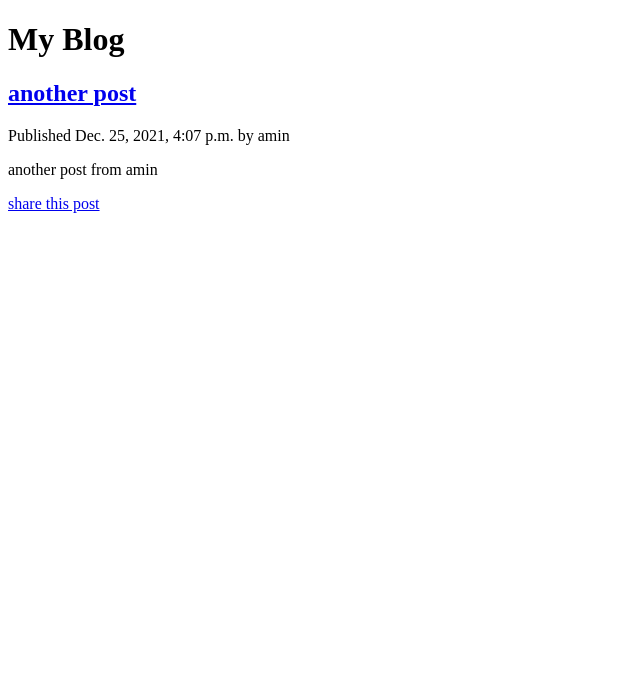
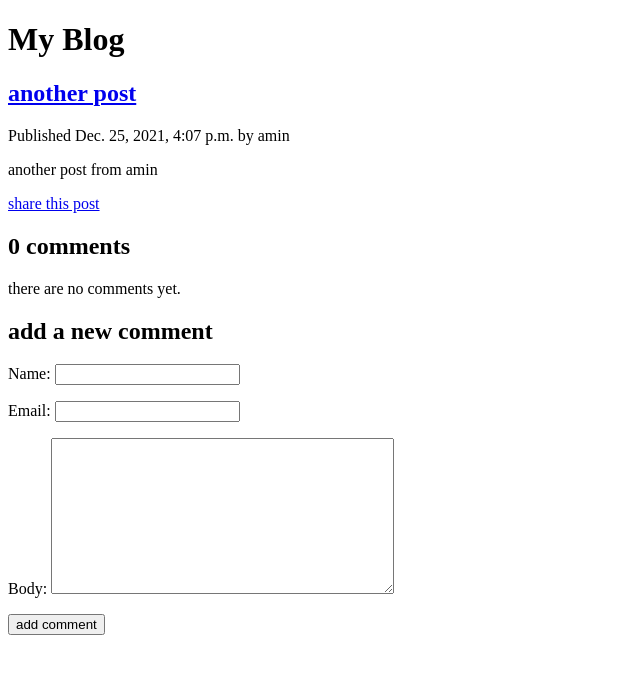
Before and after one commit to aminMuktar/django_template, a Django app: a page that uses blog/templates/blog/post/detail.html in a window 1280 px wide. Shown: the top 674 px of the page, without its empty margins (0-640 px from the left). Run offline with Django 3.2, Linux system fonts and the light colour scheme; data comes from the database, SQL or seed files in the repository; both versions use the stored data as it was after the commit.

Commit message:
added comment section

```diff
--- a/blog/templates/blog/post/detail.html
+++ b/blog/templates/blog/post/detail.html
@@ -7,4 +7,26 @@
     <p class="date">Published {{ post.publish }} by {{ post.author}}</p>
     {{ post.body|linebreaks }}
     <p><a href="{% url 'blog:post_share' post.id %}">share this post</a><p>
+    {% with comments.count as total_comments %}
+        <h2>{{ total_comments }} comment{{ total_comments|pluralize }}</h2>
+    {% endwith %}
+    {% for comment in comments %}
+        <div class="comment">
+            <p class="info">Comment {{ forloop.counter }} by {{ comment.name }} {{ comment.created }}</p>
+            {{ comment.body|linebreaks }}
+        </div>
+        {% empty %}
+        <p>there are no comments yet.</p>
+    {% endfor %}
+
+    {% if new_comment %}
+        <p> your comment has been added.</p>
+    {% else %}
+        <h2>add a new comment</h2>
+        <form action="." method="post">
+            {{ comment_form.as_p }}
+            {% csrf_token %}
+            <p><input type="submit" value="add comment"></p>
+        </form>
+    {% endif %}
 {% endblock content %}
--- a/blog/views.py
+++ b/blog/views.py
@@ -1,7 +1,7 @@
 from django.shortcuts import render,get_object_or_404
-from blog.models import Post
+from blog.models import Post,Comment
 from django.core.paginator import Paginator,EmptyPage,PageNotAnInteger
-from blog.forms import EmailPostForm
+from blog.forms import EmailPostForm,CommentForm
 from django.core.mail import message, send_mail
 
 
@@ -26,7 +26,19 @@ def post_detail(request,year,month,day,post):
                                 publish__month=month,
                                 publish__day=day
         )
-    return render(request,'blog/post/detail.html',{'post':post})
+    comments=post.comments.filter(active=True)
+    if request.method == 'POST':
+        comment_form=CommentForm(data=request.POST)
+        if comment_form.is_valid():
+            new_comment=comment_form.save(commit=False)
+            new_comment.post=post
+            new_comment.save()
+    else:
+        comment_form=CommentForm()
+    return render(request,'blog/post/detail.html',{'post':post,
+                                                    'comments':comments,
+                                                    'comment_form':comment_form
+                                                })
 
 def post_share(request,post_id):
     post=get_object_or_404(Post,id=post_id,status='published')
```
Also changed, not shown: db.sqlite3.
